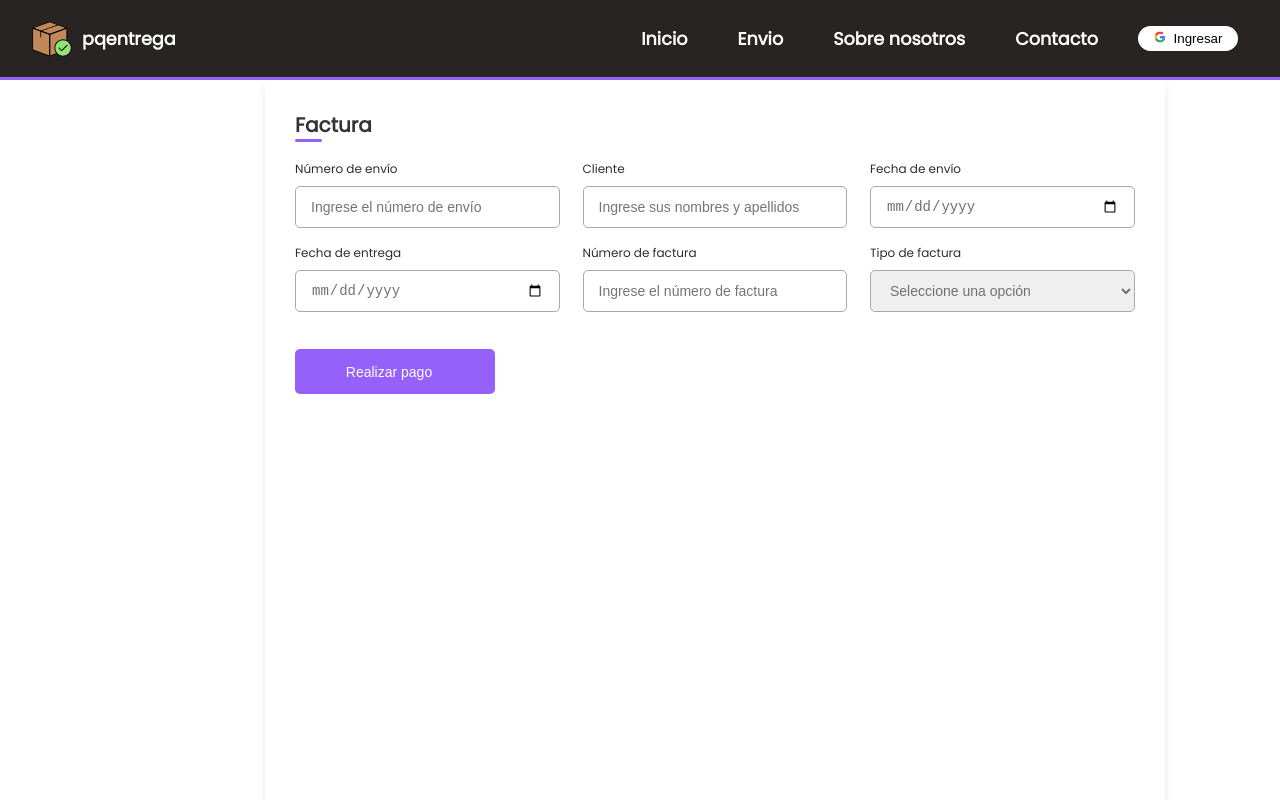
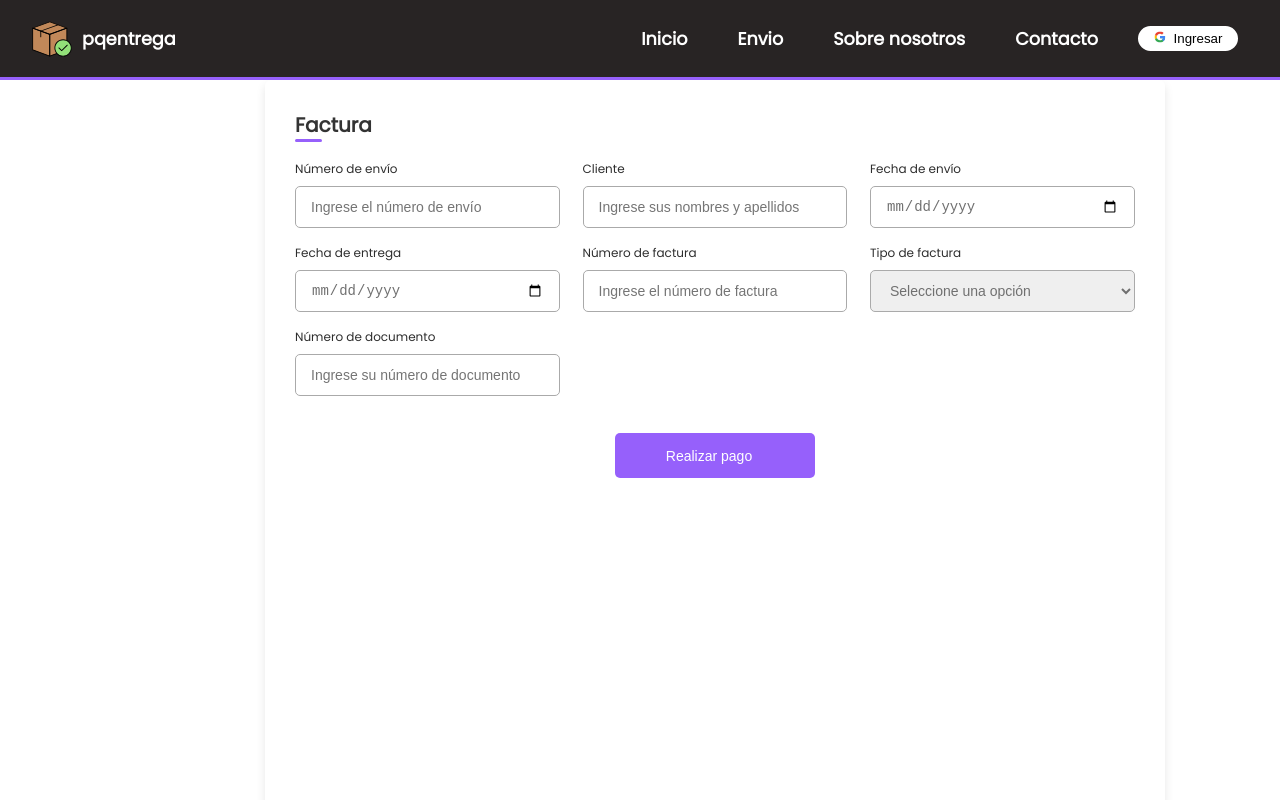
Before and after one commit to daviardev/app-paquetes, a React (Vite) app: page /factura in a window 1280 px wide. Shown: the top 800 px of the page. Built offline with nearby package versions, Linux system fonts and the light colour scheme.

Commit message:
refactor: Import useContext and add input id

```diff
--- a/src/pages/Invoice/index.jsx
+++ b/src/pages/Invoice/index.jsx
@@ -1,8 +1,13 @@
 import React from 'react'
+import { NavLink } from 'react-router-dom'
+
+import { useAuthContext } from '../../context/AuthContext'
 
 import './styles.scss'
 
 const Invoice = () => {
+    const appContext = useAuthContext()
+    console.log(appContext)
     return <>
         <div className='container'>
             <header>Factura</header>
@@ -43,12 +48,21 @@ const Invoice = () => {
                                 <option value='barranquilla'>Línea</option>
                             </select>
                         </div>
+
+                        <div className="input-field">
+                            <label>Número de documento</label>
+                            <input type="number" placeholder='Ingrese su número de documento' />
+                        </div>
                     </div>
                 </div>
-                    <button>
-                        <span className='btnText'>Realizar pago</span>
-                        <i className='uil uil-navigator'></i>
-                    </button>
+                <center>
+                    <NavLink to='/detalle'>
+                        <button>
+                            <span className='btnText'>Realizar pago</span>
+                            <i className='uil uil-navigator'></i>
+                        </button>
+                    </NavLink>
+                </center>
                 </div>
             </form>
         </div>
```
